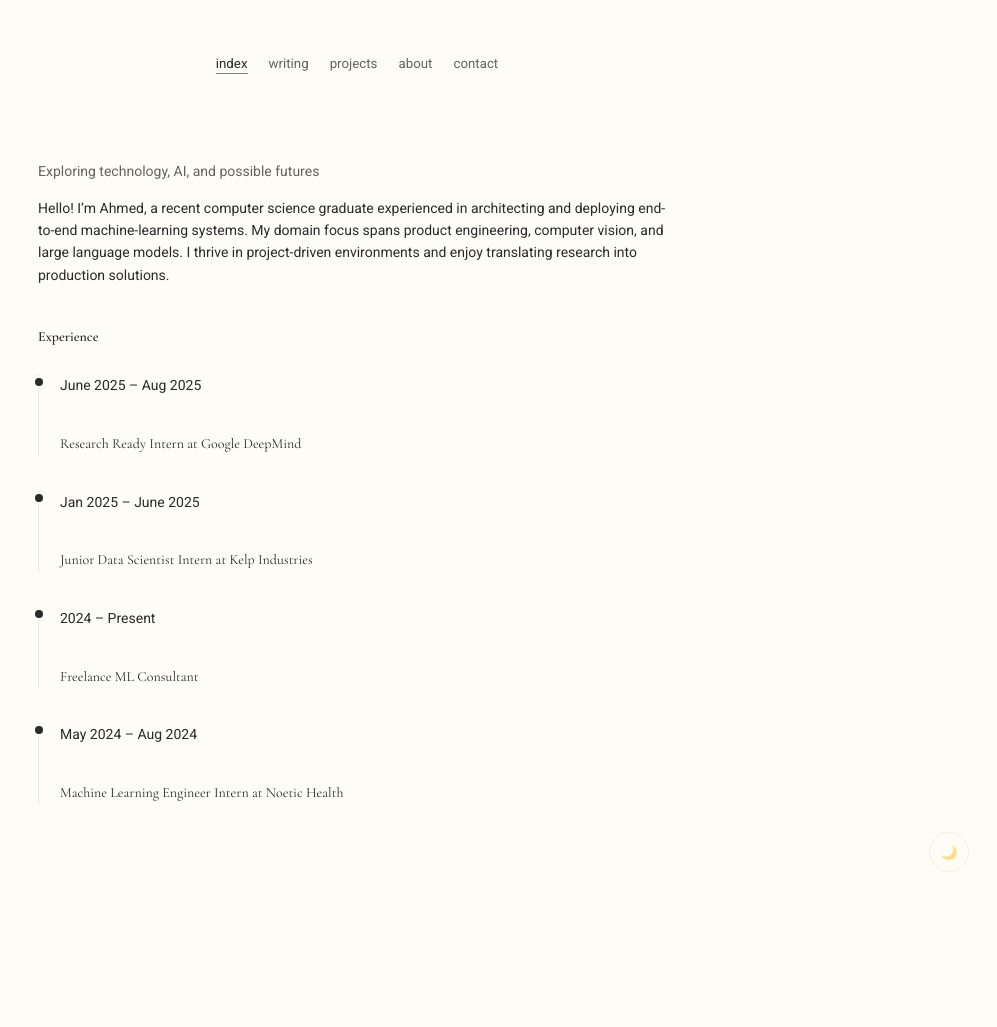
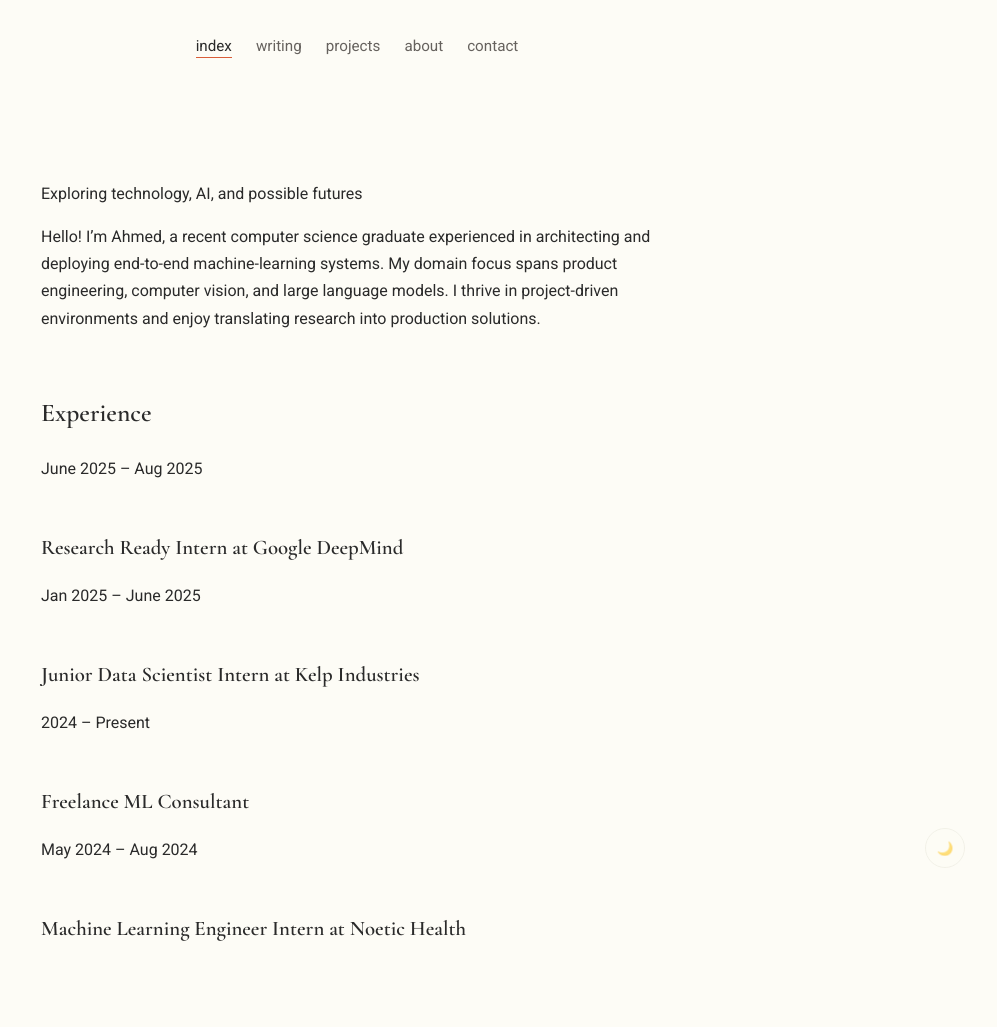
Before and after one commit to AMOHA-98/blogxyz, a Jekyll site: the page built from index.md, in a window 1280 px wide. Shown: the whole page, without its empty margins (283-1280 px from the left). Built offline with Jekyll 4.4.1, drawn with Linux system fonts in a browser that asks for light colours; some web fonts are replaced; before the commit the page ends 916 px from its top, so only the background shows below that.

Commit message:
fixing stuff

```diff
--- a/_layouts/default.html
+++ b/_layouts/default.html
@@ -7,7 +7,6 @@
     <meta name="viewport" content="width=device-width, initial-scale=1">
     <link rel="icon" type="image/svg+xml" href="{{ '/assets/favicon.svg' | relative_url }}">
     {%- seo -%}
-    <link rel="stylesheet" href="{{ "/assets/main.css" | relative_url }}"> {%- comment -%} Assuming theme CSS is main.css or custom.css is primary {%- endcomment -%}
     <link rel="stylesheet" href="{{ "/assets/custom.css" | relative_url }}">
     {%- feed_meta -%}
     {%- include head-custom.html -%} {%- comment -%} For custom font links etc. from previous steps {%- endcomment -%}
--- a/assets/style.css
+++ /dev/null
@@ -1,379 +0,0 @@
-/* Minimal Clean Palette */
-:root {
-  --bg-color: #faf9f6;
-  --text-color: #1a1a1a;
-  --accent-color: #666666;
-  --card-bg: #faf9f6;
-  --border-color: #eaeaea;
-  --hover-bg: #f0ede6;
-  --muted-text: #666666;
-  --light-text: #999999;
-}
-
-[data-theme='dark'] {
-  --bg-color: #0a0a0a;
-  --text-color: #e5e5e5;
-  --accent-color: #888888;
-  --card-bg: #0a0a0a;
-  --border-color: #222222;
-  --hover-bg: #111111;
-  --muted-text: #888888;
-  --light-text: #666666;
-}
-
-html, body {
-  margin: 0;
-  padding: 0;
-  background: var(--bg-color);
-  color: var(--text-color);
-  font-family: -apple-system, BlinkMacSystemFont, 'Segoe UI', Helvetica, Arial, sans-serif;
-  line-height: 1.6;
-  font-size: 14px;
-  font-weight: normal;
-}
-
-h1 {
-  font-weight: normal;
-  font-size: 14px;
-  margin-bottom: 1rem;
-  line-height: 1.6;
-  letter-spacing: normal;
-}
-
-h2 {
-  font-weight: normal;
-  font-size: 14px;
-  margin-top: 1rem;
-  margin-bottom: 1rem;
-  line-height: 1.6;
-}
-
-h3 {
-  font-weight: normal;
-  font-size: 14px;
-  margin-top: 1rem;
-  margin-bottom: 0.5rem;
-  line-height: 1.6;
-}
-
-h4 {
-  font-weight: normal;
-  font-size: 14px;
-  margin-bottom: 0.5rem;
-  line-height: 1.6;
-}
-
-p {
-  line-height: 1.6;
-  margin-bottom: 1rem;
-  color: var(--text-color);
-  font-size: 14px;
-}
-
-a {
-  color: var(--text-color);
-  text-decoration: underline;
-  text-decoration-color: var(--border-color);
-  text-underline-offset: 2px;
-  transition: text-decoration-color 0.2s ease;
-}
-
-a:hover {
-  text-decoration-color: var(--accent-color);
-}
-
-.container {
-  max-width: 680px;
-  margin: 0 auto;
-  padding: 2rem 1.5rem;
-}
-
-.site-header {
-  background: var(--bg-color);
-  margin-bottom: 1rem;
-}
-
-.nav {
-  display: flex;
-  align-items: center;
-  justify-content: flex-start;
-  max-width: 680px;
-  margin: 0 auto;
-  padding: 1.5rem 1.5rem 1rem;
-}
-
-.nav-logo {
-  font-weight: normal;
-  text-decoration: none;
-  color: var(--text-color);
-  font-size: 14px;
-}
-
-.nav-logo:hover {
-  text-decoration: none;
-}
-
-.nav-links {
-  list-style: none;
-  display: flex;
-  gap: 2rem;
-  margin: 0;
-  padding: 0;
-}
-
-.nav-links a {
-  color: var(--muted-text);
-  text-decoration: none;
-  font-size: 14px;
-}
-
-.nav-links a:hover {
-  color: var(--text-color);
-}
-
-.nav-links a.active {
-  color: var(--text-color);
-}
-
-
-
-.theme-toggle {
-  position: fixed;
-  bottom: 1rem;
-  right: 1rem;
-  background: var(--card-bg);
-  border: 1px solid var(--border-color);
-  border-radius: 4px;
-  padding: 0.5rem;
-  cursor: pointer;
-}
-
-.hero {
-  margin-bottom: 3rem;
-}
-
-.hero h1 {
-  font-size: 14px;
-  margin-bottom: 1rem;
-  color: var(--text-color);
-  font-weight: normal;
-  line-height: 1.6;
-}
-
-.hero .tagline {
-  color: var(--muted-text);
-  margin-bottom: 1rem;
-  font-weight: normal;
-  font-size: 14px;
-  line-height: 1.6;
-  font-style: normal;
-}
-
-.hero .intro {
-  font-size: 14px;
-  line-height: 1.6;
-  color: var(--text-color);
-  margin-bottom: 0;
-}
-
-
-
-  @media (max-width: 768px) {
-  .hero h1 {
-    font-size: 14px;
-  }
-
-  .hero .tagline {
-    font-size: 14px;
-  }
-}
-
-/* Simple clean cards */
-.card {
-  border-bottom: 1px solid var(--border-color);
-  padding-bottom: 2rem;
-  margin-bottom: 2rem;
-  background: var(--card-bg);
-  transition: all 0.2s ease;
-}
-
-.card:last-child {
-  border-bottom: none;
-  margin-bottom: 0;
-}
-
-.card:hover {
-  transform: translateY(-1px);
-}
-
-.card h3 {
-  margin-top: 0;
-  margin-bottom: 0.5rem;
-  color: var(--text-color);
-  font-weight: normal;
-}
-
-.card a.card-link {
-  display: block;
-  text-decoration: none;
-  color: var(--text-color);
-}
-
-.card:hover a.card-link h3 {
-  color: var(--accent-color);
-  text-decoration: none;
-}
-
-.card h3 a {
-  text-decoration: none;
-  color: var(--text-color);
-  transition: all 0.2s ease;
-  position: relative;
-}
-
-.card h3 a:hover {
-  color: var(--accent-color);
-  text-decoration: none;
-}
-
-.card p {
-  color: var(--text-color);
-  line-height: 1.7;
-  margin-bottom: 0;
-  transition: color 0.2s ease;
-}
-
-.card:hover p:not(.post-meta) {
-  color: var(--text-color);
-}
-
-/* Simple sections */
-section {
-  margin-bottom: 4rem;
-}
-
-section h2 {
-  margin-bottom: 1rem;
-  color: var(--text-color);
-  font-size: 14px;
-}
-
-/* Post meta styling */
-.post-meta {
-  font-size: 14px;
-  color: var(--text-color);
-  margin-bottom: 0.75rem;
-  font-weight: normal;
-  letter-spacing: normal;
-}
-
-/* Blog-specific enhancements */
-.card .post-meta {
-  transition: color 0.2s ease;
-}
-
-.card:hover .post-meta {
-  color: var(--text-color);
-}
-
-.site-footer {
-  border-top: 1px solid var(--border-color);
-  text-align: left;
-  padding: 2rem 1rem;
-  margin-top: 4rem;
-}
-
-/* Simple contact links */
-.social-links {
-  margin-top: 2rem;
-}
-
-.social-links a {
-  display: block;
-  margin-bottom: 0.5rem;
-  color: var(--text-color);
-  text-decoration: underline;
-  text-decoration-color: var(--border-color);
-}
-
-.social-links a:hover {
-  text-decoration-color: var(--accent-color);
-}
-
-/* Experience timeline styling */
-.timeline {
-  margin-top: 2rem;
-}
-
-.timeline-item {
-  margin-bottom: 2.5rem;
-  padding-left: 1.5rem;
-  border-left: 1px solid var(--border-color);
-  position: relative;
-}
-
-.timeline-item:last-child {
-  margin-bottom: 0;
-}
-
-.timeline-item::before {
-  content: '';
-  position: absolute;
-  left: -4px;
-  top: 0.25rem;
-  width: 8px;
-  height: 8px;
-  border-radius: 50%;
-  background: var(--text-color);
-}
-
-.timeline-date {
-  font-size: 14px;
-  color: var(--text-color);
-  margin-bottom: 0.25rem;
-  display: block;
-  font-weight: normal;
-}
-
-.timeline-title {
-  font-weight: normal;
-  margin-bottom: 0;
-  color: var(--text-color);
-  font-size: 14px;
-  line-height: 1.6;
-}
-
-/* Mobile navigation - always show links */
-@media (max-width: 600px) {
-  .nav-links {
-    gap: 1rem;
-  }
-}
-
-/* removed projects wrapper styles to inherit default link styling */
-/* Project top links */
-.project-links {
-  margin: 1rem 0 2rem;
-}
-
-.button-row {
-  display: flex;
-  gap: 0.75rem;
-  flex-wrap: wrap;
-}
-
-.btn {
-  display: inline-block;
-  padding: 0.4rem 0.75rem;
-  border: 1px solid var(--border-color);
-  border-radius: 4px;
-  background: var(--card-bg);
-  color: var(--text-color);
-  text-decoration: none;
-  font-size: 14px;
-  line-height: 1.4;
-}
-
-.btn:hover {
-  background: var(--hover-bg);
-}
```
